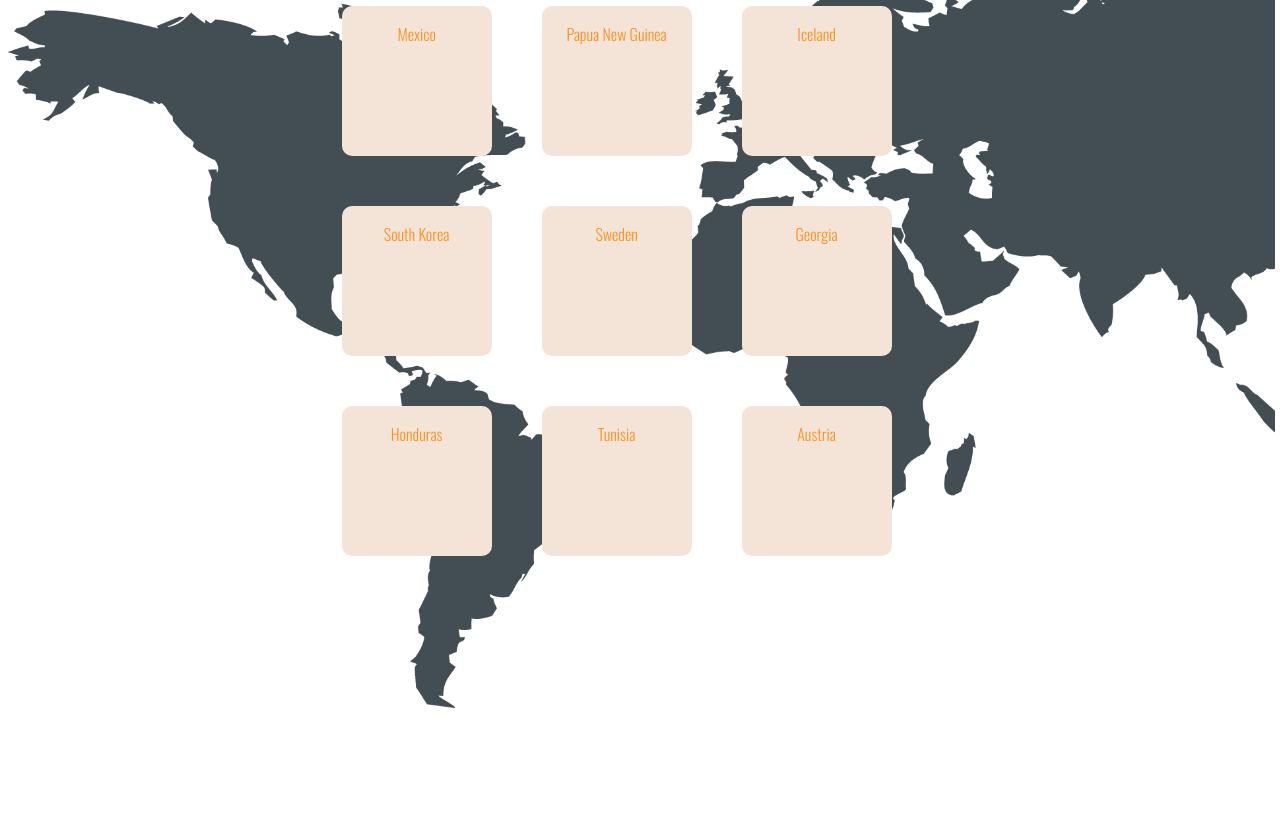
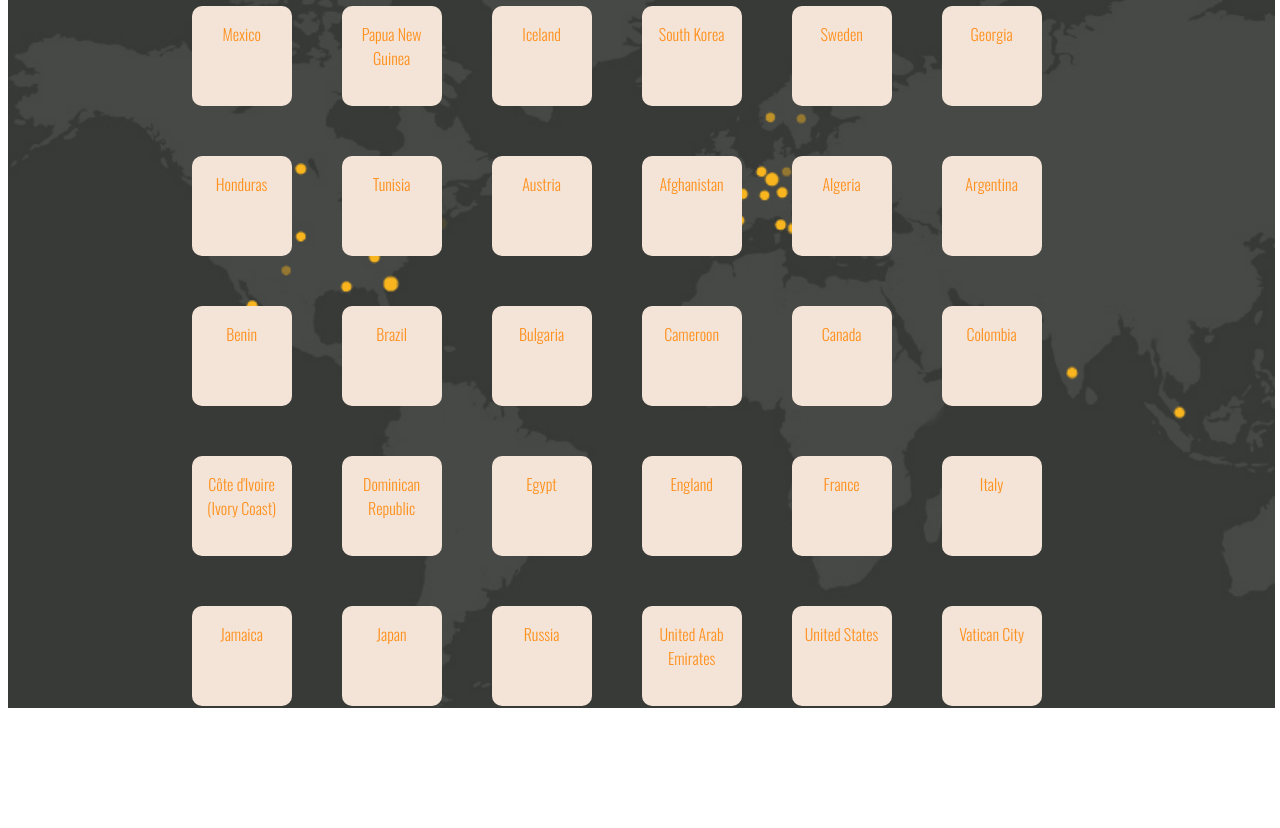
Before and after one commit to bryaneibon/flashcard, a plain HTML site: page html/flashcard.html in a window 1280 px wide. Shown: the part 92-920 px from the top of the page. Before the commit the page ends 808 px from the top, so only its background shows below. Drawn offline with nearby package versions, Linux system fonts and the light colour scheme.

Commit message:
Adding more countries and capitals

```diff
--- a/css/style.css
+++ b/css/style.css
@@ -10,7 +10,7 @@ Par Bryan D.
   display: flex;
   flex-direction: column;
   font-family: 'Oswald', sans-serif;
-  background-image: url("../images/world.png");
+  background-image: url("../images/world.gif");
   background-size: cover;
   height: 99vh;
   width: 99vw;
@@ -18,12 +18,13 @@ Par Bryan D.
 
 .quiz-title{
   text-align: center;
+  color: cornsilk;
 }
 
 .flashcards-board{
   display: grid;
-  grid-template-rows: 200px 200px 200px;
-  grid-template-columns: 200px 200px 200px;
+  grid-template-rows: 150px 150px 150px 150px 150px 150px;
+  grid-template-columns: 150px 150px 150px 150px 150px 150px;
   justify-content: center;
 }
 
--- a/html/flashcard.html
+++ b/html/flashcard.html
@@ -68,6 +68,111 @@ Make the answer on the back side appear when the user hovers over the card.
                     <div class="smooth_flip card_content_back"><p>Viena</p></div>
                 </div>
 
+                <div class="card">
+                    <div class="smooth_flip card_content_front"><p>Afghanistan</p></div>
+                    <div class="smooth_flip card_content_back"><p>Kabul</p></div>
+                </div>
+
+                <div class="card">
+                    <div class="smooth_flip card_content_front"><p>Algeria</p></div>
+                    <div class="smooth_flip card_content_back"><p>Algiers</p></div>
+                </div>
+
+                <div class="card">
+                    <div class="smooth_flip card_content_front"><p>Argentina</p></div>
+                    <div class="smooth_flip card_content_back"><p>Buenos Aires</p></div>
+                </div>
+
+                <div class="card">
+                    <div class="smooth_flip card_content_front"><p>Benin</p></div>
+                    <div class="smooth_flip card_content_back"><p>Porto Novo</p></div>
+                </div>
+
+                <div class="card">
+                    <div class="smooth_flip card_content_front"><p>Brazil</p></div>
+                    <div class="smooth_flip card_content_back"><p>Brasilia</p></div>
+                </div>
+
+                <div class="card">
+                    <div class="smooth_flip card_content_front"><p>Bulgaria</p></div>
+                    <div class="smooth_flip card_content_back"><p>Sofia</p></div>
+                </div>
+
+                <div class="card">
+                    <div class="smooth_flip card_content_front"><p>Cameroon</p></div>
+                    <div class="smooth_flip card_content_back"><p>Yaounde</p></div>
+                </div>
+
+                <div class="card">
+                    <div class="smooth_flip card_content_front"><p>Canada</p></div>
+                    <div class="smooth_flip card_content_back"><p>Ottawa</p></div>
+                </div>
+
+                <div class="card">
+                    <div class="smooth_flip card_content_front"><p>Colombia</p></div>
+                    <div class="smooth_flip card_content_back"><p>Bogota</p></div>
+                </div>
+
+                <div class="card">
+                    <div class="smooth_flip card_content_front"><p>Côte d'Ivoire (Ivory Coast)</p></div>
+                    <div class="smooth_flip card_content_back"><p>Yamoussoukro</p></div>
+                </div>
+
+                <div class="card">
+                    <div class="smooth_flip card_content_front"><p>Dominican Republic</p></div>
+                    <div class="smooth_flip card_content_back"><p>Santo Domingo</p></div>
+                </div>
+
+                <div class="card">
+                    <div class="smooth_flip card_content_front"><p>Egypt</p></div>
+                    <div class="smooth_flip card_content_back"><p>Cairo</p></div>
+                </div>
+
+                <div class="card">
+                    <div class="smooth_flip card_content_front"><p>England</p></div>
+                    <div class="smooth_flip card_content_back"><p>London</p></div>
+                </div>
+
+                <div class="card">
+                    <div class="smooth_flip card_content_front"><p>France</p></div>
+                    <div class="smooth_flip card_content_back"><p>Paris</p></div>
+                </div>
+
+                <div class="card">
+                    <div class="smooth_flip card_content_front"><p>Italy</p></div>
+                    <div class="smooth_flip card_content_back"><p>Rome</p></div>
+                </div>
+
+                <div class="card">
+                    <div class="smooth_flip card_content_front"><p>Jamaica</p></div>
+                    <div class="smooth_flip card_content_back"><p>Kingston</p></div>
+                </div>
+
+                <div class="card">
+                    <div class="smooth_flip card_content_front"><p>Japan</p></div>
+                    <div class="smooth_flip card_content_back"><p>Tokyo</p></div>
+                </div>
+
+                <div class="card">
+                    <div class="smooth_flip card_content_front"><p>Russia</p></div>
+                    <div class="smooth_flip card_content_back"><p>Moscow</p></div>
+                </div>
+
+                <div class="card">
+                    <div class="smooth_flip card_content_front"><p>United Arab Emirates</p></div>
+                    <div class="smooth_flip card_content_back"><p>Abu Dhabi</p></div>
+                </div>
+
+                <div class="card">
+                    <div class="smooth_flip card_content_front"><p>United States</p></div>
+                    <div class="smooth_flip card_content_back"><p>Washington D.C.</p></div>
+                </div>
+
+                <div class="card">
+                    <div class="smooth_flip card_content_front"><p>Vatican City</p></div>
+                    <div class="smooth_flip card_content_back"><p>Vatican City</p></div>
+                </div>
+
             </div>
         </div>
     </body>
```
Also changed, not shown: images/world.gif (added).
